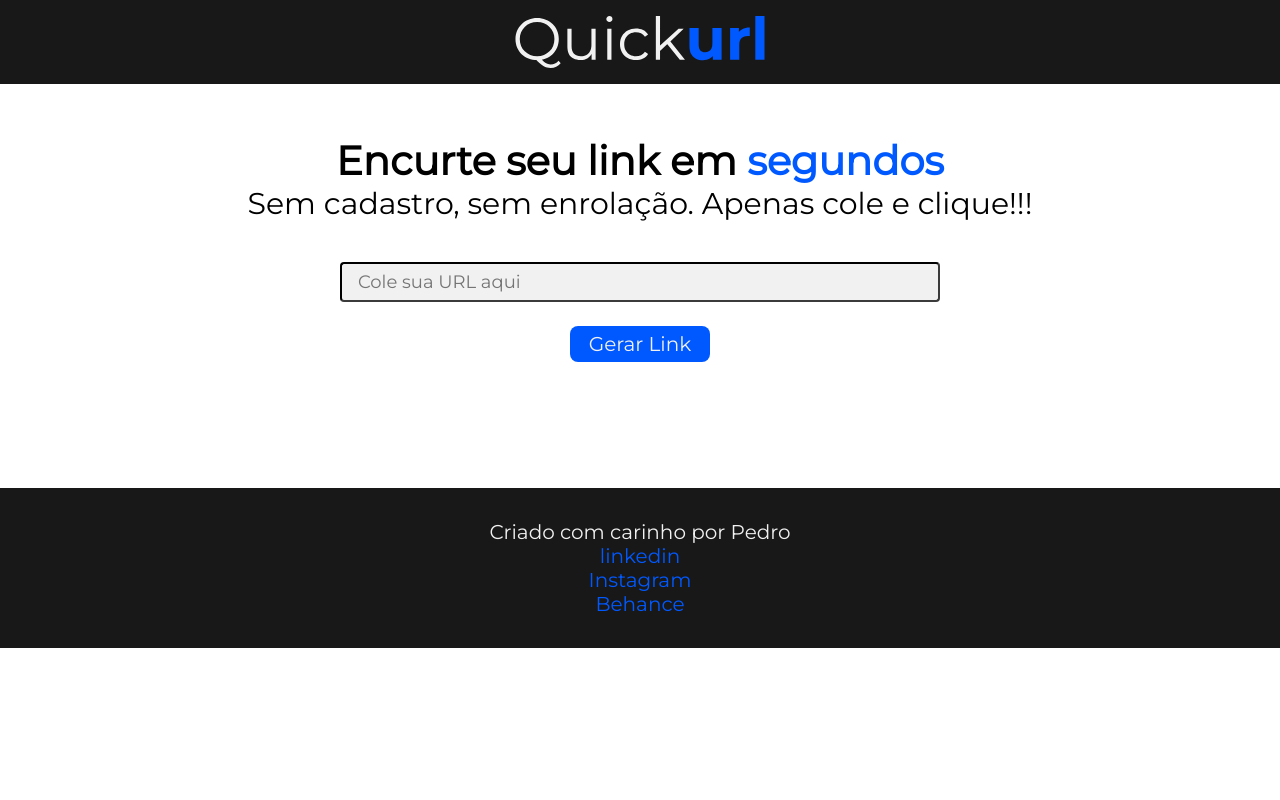
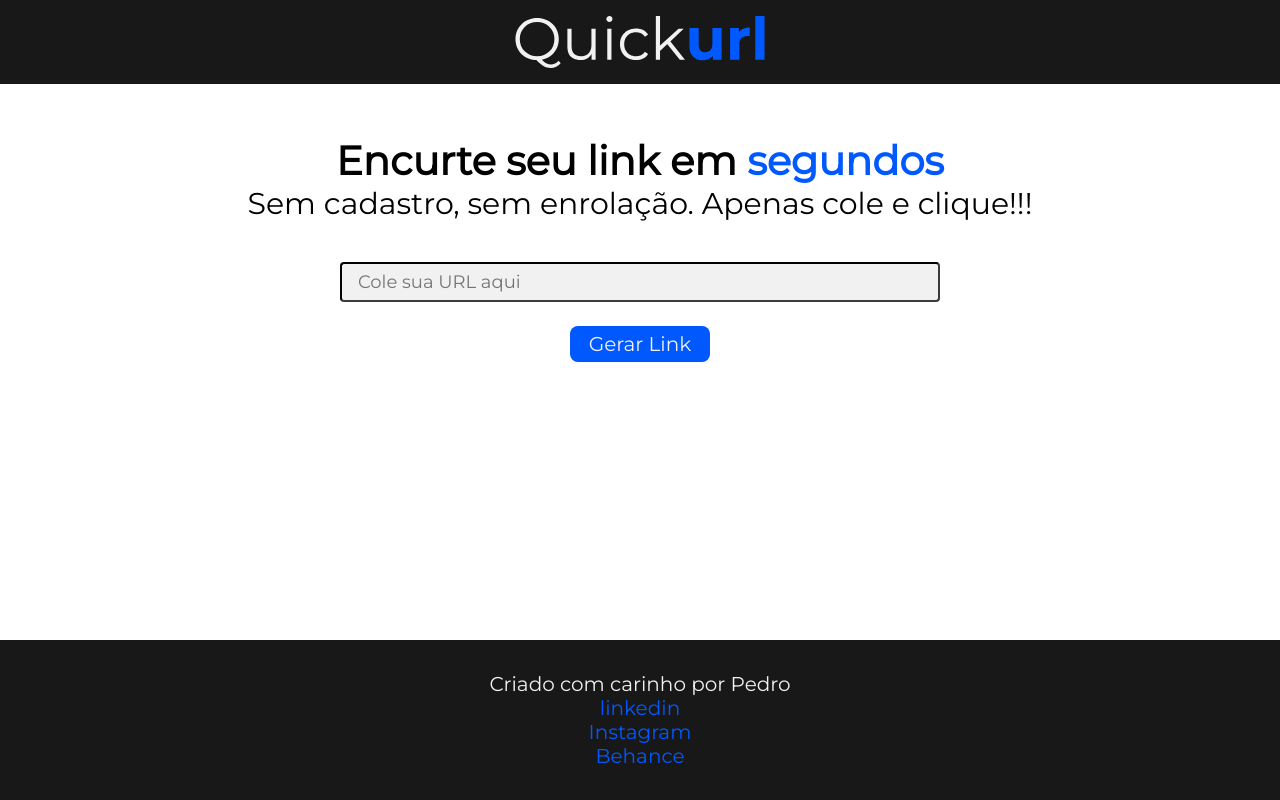
Before and after one commit to Pedro0911/quickurl, a Flask app: page / in a window 1280 px wide. Run offline with Flask 3, Linux system fonts and the light colour scheme.

Commit message:
modificações no css

```diff
--- a/static/css/styles.css
+++ b/static/css/styles.css
@@ -3,20 +3,25 @@
     padding: 0;
     box-sizing: border-box;
 }
+
+html, body {
+    height: 100%;
+    margin: 0;
+    padding: 0;
+  }
+
 body{
-    height: 100%;
+    display: flex;
+    flex-direction: column;
+    min-height: 100vh;
 }
 
 header{
     background-color: #191818;
     padding: 16px;
-
     width: 100%;
-
-
     display: flex;
     flex-direction: row;
-
     align-items: center;
     align-content: center;
     justify-items: center;
@@ -30,6 +35,10 @@ header img{
     height: 52px;
 }
 
+.main-content {
+    flex: 1;
+  }
+
 .central-component{
     width: 100%;
 
@@ -37,9 +46,7 @@ header img{
     flex-direction: column;
     align-items: center;
     align-content: center;
-
     overflow: hidden;
-
     margin-top: 26px;
     padding: 26px;
 }
--- a/templates/index.html
+++ b/templates/index.html
@@ -27,7 +27,7 @@
 
 
 
-    <section class="central-component">
+    <section class="central-component main-content" >
         <form id="suport-component" method="POST">
             <h1 class="titulo">Encurte seu link em <span id="segundos">segundos</span></h1>
             <p class="subtitulo">Sem cadastro, sem enrolação. Apenas cole e clique!!!</p>
```
